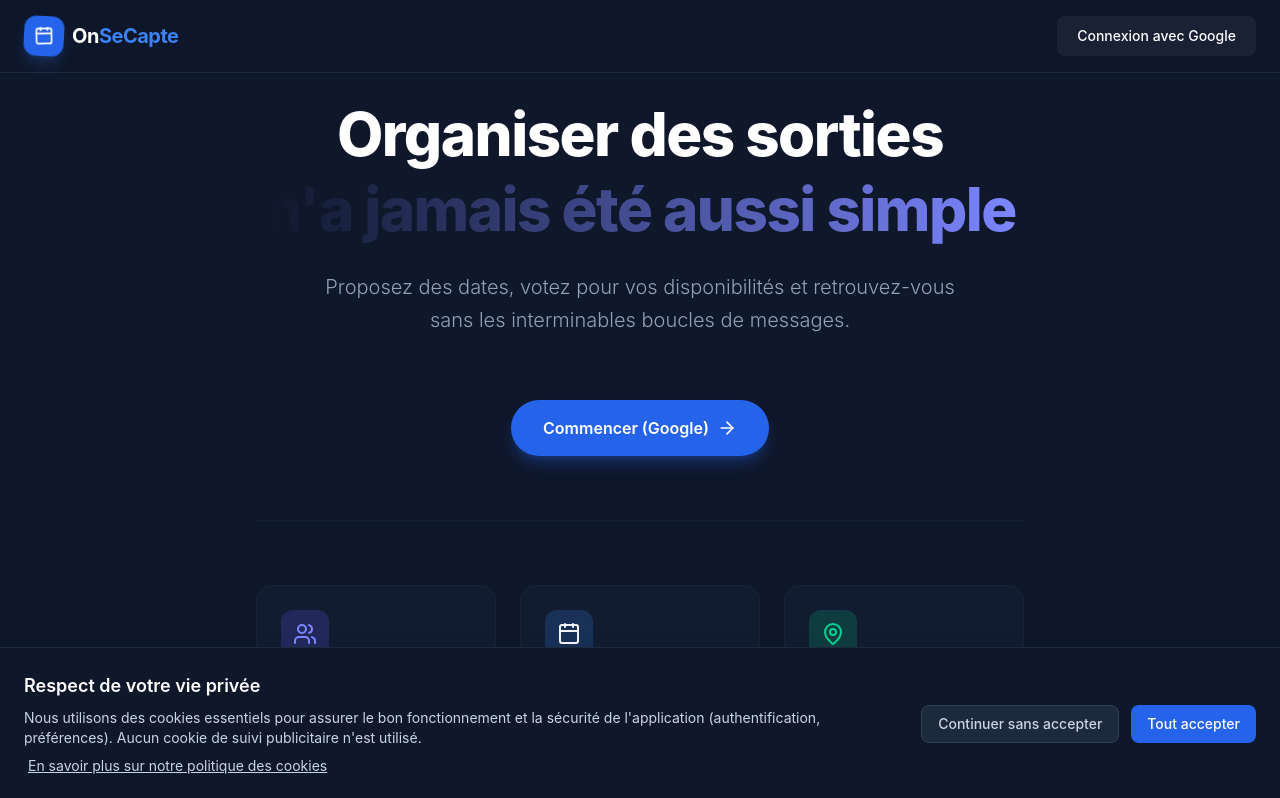
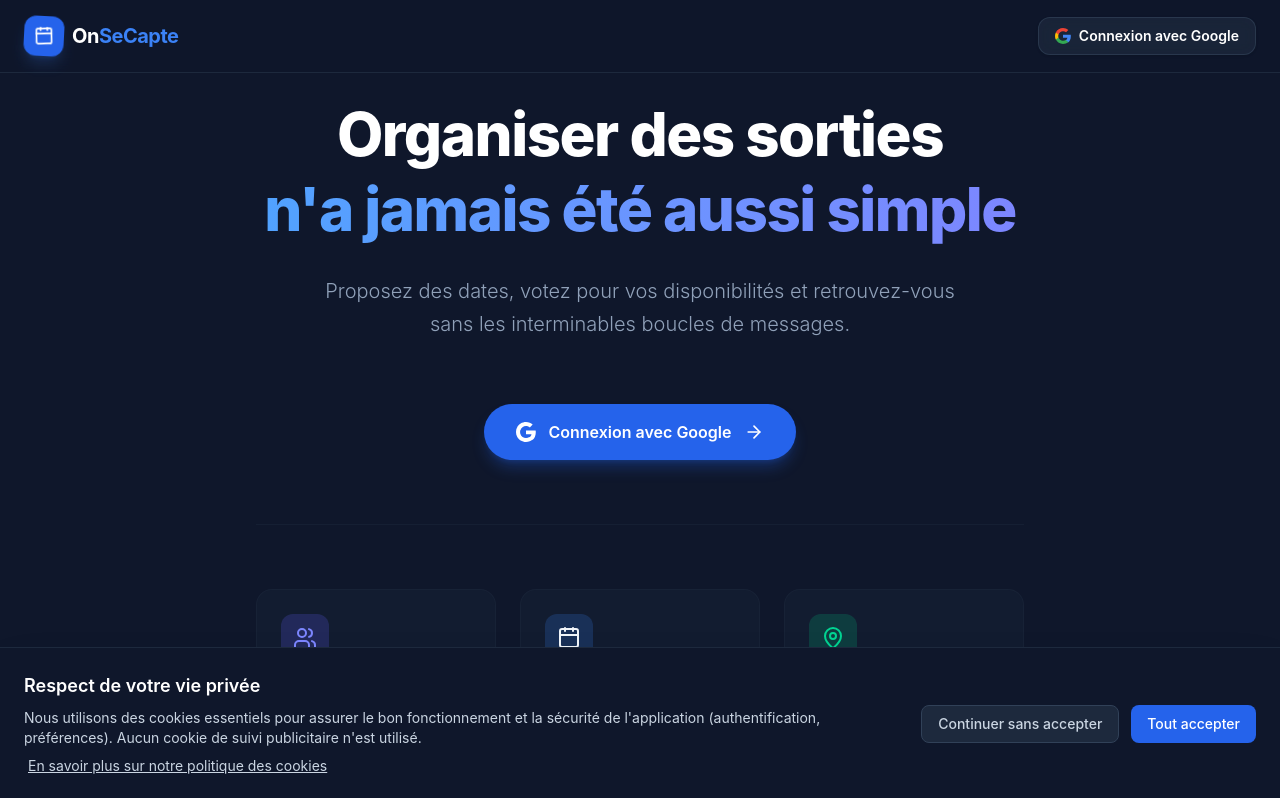
Before and after one commit to CHARLES-Samuel/OnSeCapte, a React (Vite) app: page / in a window 1280 px wide. Shown: the top 798 px of the page. Built offline with nearby package versions, Linux system fonts and the light colour scheme; no server answers.

Commit message:
fix(ui): amélioration bouton connexion et correction affichage titre accueil

```diff
--- a/src/components/ui/Navbar.tsx
+++ b/src/components/ui/Navbar.tsx
@@ -69,9 +69,27 @@ export const Navbar = () => {
           ) : (
             <button
               onClick={signInWithGoogle}
-              className="px-5 py-2.5 text-sm font-medium bg-white/5 hover:bg-white/10 text-white rounded-lg transition-all duration-300"
+              className="inline-flex items-center gap-2 px-4 py-2 text-sm font-semibold text-white bg-slate-800/80 hover:bg-slate-700/80 border border-slate-700/70 hover:border-slate-600 rounded-xl shadow-sm hover:shadow-md backdrop-blur-sm transition-all duration-200 focus-visible:outline-none focus-visible:ring-2 focus-visible:ring-primary-500"
             >
-              Connexion avec Google
+              <svg className="w-4 h-4" viewBox="0 0 24 24">
+                <path
+                  fill="#4285F4"
+                  d="M23.745 12.27c0-.7-.06-1.4-.19-2.07H12v4.51h6.6c-.29 1.52-1.14 2.8-2.4 3.66v3.05h3.88c2.27-2.09 3.66-5.17 3.66-9.15z"
+                />
+                <path
+                  fill="#34A853"
+                  d="M12 24c3.24 0 5.95-1.08 7.93-2.91l-3.88-3.05c-1.08.72-2.45 1.16-4.05 1.16-3.12 0-5.77-2.1-6.72-4.93H1.24v3.15C3.26 21.36 7.33 24 12 24z"
+                />
+                <path
+                  fill="#FBBC05"
+                  d="M5.28 14.27c-.25-.72-.38-1.49-.38-2.27s.13-1.55.38-2.27V6.58H1.24C.45 8.16 0 9.94 0 12s.45 3.84 1.24 5.42l4.04-3.15z"
+                />
+                <path
+                  fill="#EA4335"
+                  d="M12 4.75c1.77 0 3.35.61 4.6 1.8l3.42-3.42C17.95 1.19 15.24 0 12 0 7.33 0 3.26 2.64 1.24 6.58l4.04 3.15c.95-2.83 3.6-4.98 6.72-4.98z"
+                />
+              </svg>
+              <span>Connexion avec Google</span>
             </button>
           )}
         </nav>
--- a/src/pages/Home.tsx
+++ b/src/pages/Home.tsx
@@ -25,7 +25,7 @@ export const Home = () => {
           <div className="space-y-6 animate-fade-in-up">
             <h2 className="text-4xl md:text-6xl font-extrabold tracking-tight text-white leading-tight">
               Organiser des sorties <br className="hidden md:block" />
-              <span className="text-transparent bg-clip-text bg-gradient-to-r from-primary-400 to-indigo-400">
+              <span className="inline-block pb-1 text-transparent bg-clip-text bg-gradient-to-r from-blue-400 via-primary-400 to-indigo-400">
                 n'a jamais été aussi simple
               </span>
             </h2>
@@ -38,9 +38,27 @@ export const Home = () => {
           <div className="flex flex-col sm:flex-row items-center justify-center gap-4 pt-4">
             <button
               onClick={signInWithGoogle}
-              className="group px-8 py-4 bg-primary-600 hover:bg-primary-500 text-white rounded-full font-semibold transition-all duration-300 shadow-lg shadow-primary-600/30 flex items-center gap-2 w-full sm:w-auto justify-center"
+              className="group px-8 py-4 bg-primary-600 hover:bg-primary-500 text-white rounded-full font-semibold transition-all duration-300 shadow-lg shadow-primary-600/30 flex items-center gap-3 w-full sm:w-auto justify-center cursor-pointer"
             >
-              Commencer (Google)
+              <svg className="w-5 h-5" viewBox="0 0 24 24">
+                <path
+                  fill="#ffffff"
+                  d="M23.745 12.27c0-.7-.06-1.4-.19-2.07H12v4.51h6.6c-.29 1.52-1.14 2.8-2.4 3.66v3.05h3.88c2.27-2.09 3.66-5.17 3.66-9.15z"
+                />
+                <path
+                  fill="#ffffff"
+                  d="M12 24c3.24 0 5.95-1.08 7.93-2.91l-3.88-3.05c-1.08.72-2.45 1.16-4.05 1.16-3.12 0-5.77-2.1-6.72-4.93H1.24v3.15C3.26 21.36 7.33 24 12 24z"
+                />
+                <path
+                  fill="#ffffff"
+                  d="M5.28 14.27c-.25-.72-.38-1.49-.38-2.27s.13-1.55.38-2.27V6.58H1.24C.45 8.16 0 9.94 0 12s.45 3.84 1.24 5.42l4.04-3.15z"
+                />
+                <path
+                  fill="#ffffff"
+                  d="M12 4.75c1.77 0 3.35.61 4.6 1.8l3.42-3.42C17.95 1.19 15.24 0 12 0 7.33 0 3.26 2.64 1.24 6.58l4.04 3.15c.95-2.83 3.6-4.98 6.72-4.98z"
+                />
+              </svg>
+              <span>Connexion avec Google</span>
               <ArrowRight className="w-5 h-5 group-hover:translate-x-1 transition-transform" />
             </button>
           </div>
```
